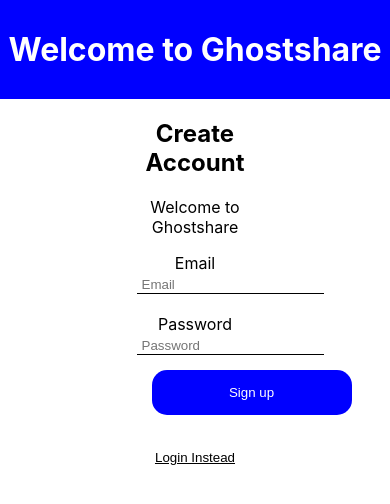
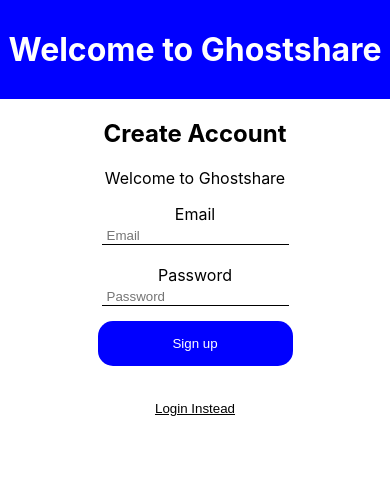
Before and after one commit to oliverwigren/ghostshare, a React (Create React App) app: page /create in a window 390 px wide. Shown: the top 504 px of the page. Built offline with nearby package versions, Linux system fonts and the light colour scheme.

Commit message:
mobile friendly login and create

```diff
--- a/src/components/CreateAccount.js
+++ b/src/components/CreateAccount.js
@@ -51,7 +51,7 @@ function CreateAccount({ isAuth, setAuth }) {
 
   return (
     <section className={styles.section}>
-      <h1>Create Account</h1>
+      <h2>Create Account</h2>
       <p>Welcome to Ghostshare</p>
 
       <form onSubmit={handleSubmit}>
--- a/src/components/Login.js
+++ b/src/components/Login.js
@@ -51,7 +51,7 @@ function Login({ setAuth }) {
 
   return (
     <section className={styles.section}>
-      <h1>Log in</h1>
+      <h2>Log in</h2>
       <p>Welcome back to Ghostshare</p>
 
       <form onSubmit={handleSubmit}>
--- a/src/style/Login.module.css
+++ b/src/style/Login.module.css
@@ -31,3 +31,13 @@
     color: blue;
     text-decoration: none;
 }
+
+@media screen and (max-width: 500px) {
+    .button {
+        width: 100%;
+        margin: 15px auto;
+    }
+    .section {
+        width: 50%;
+    }
+}
```
